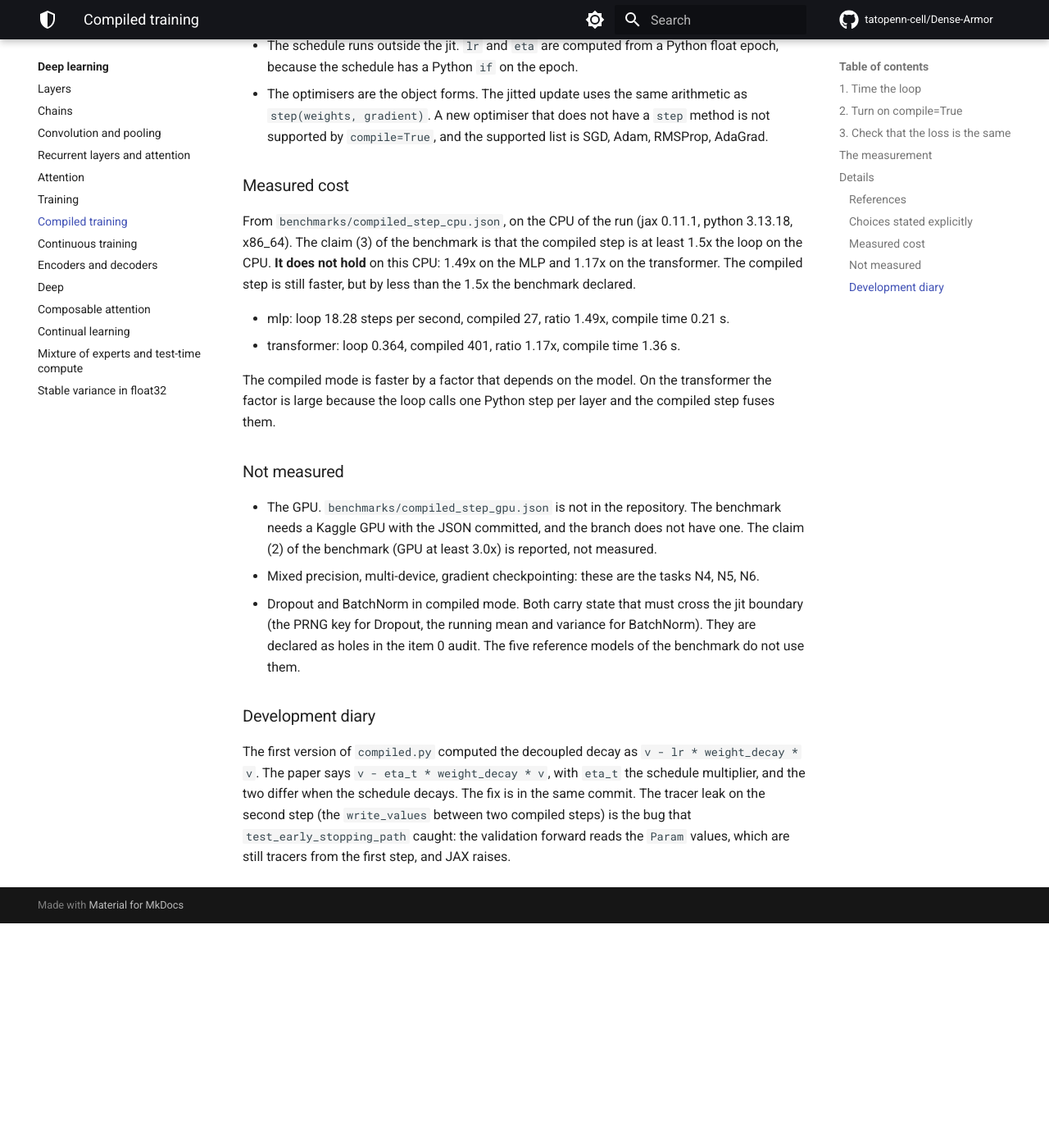
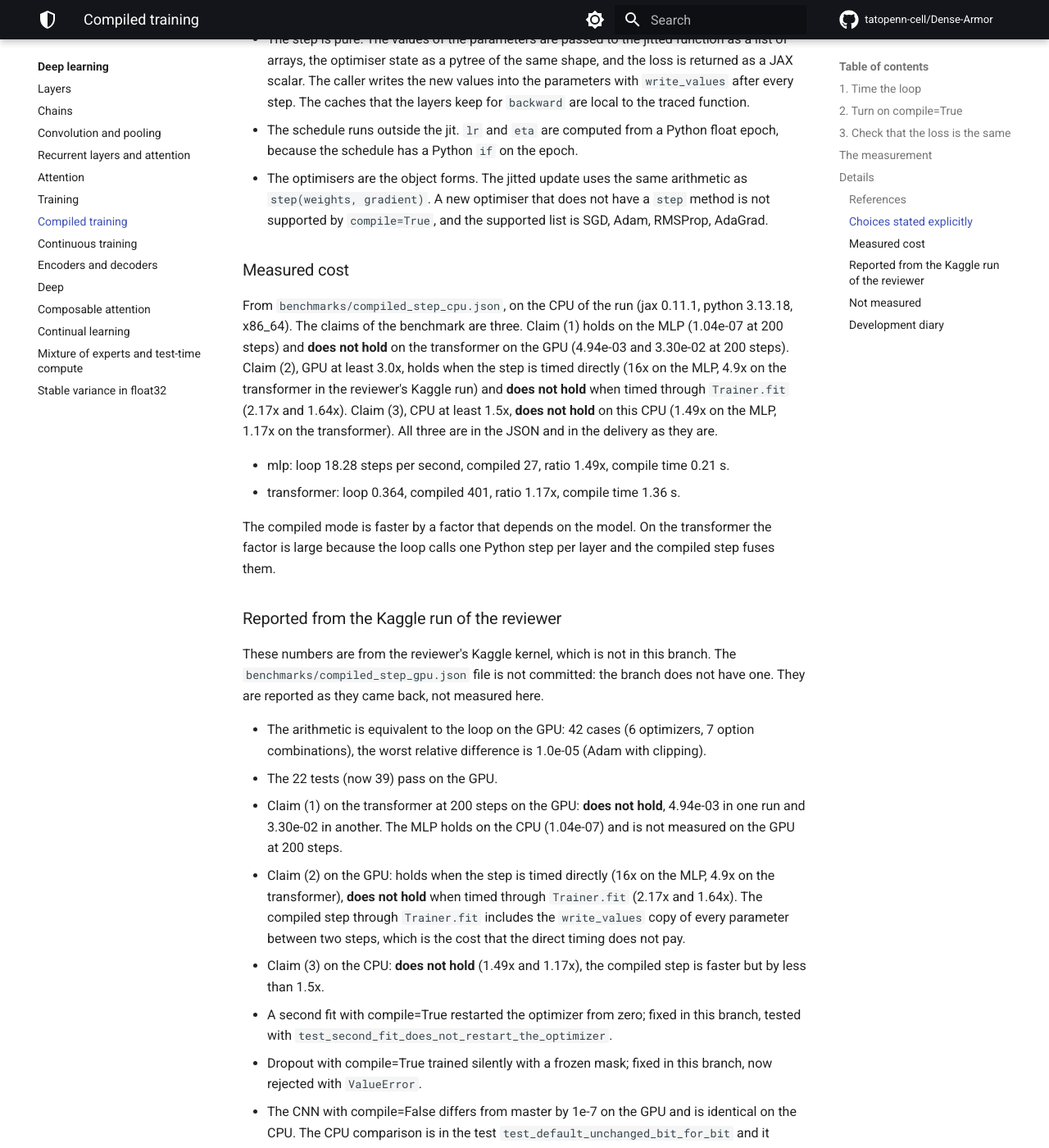
Before and after one commit to tatopenn-cell/Dense-Armor, an MkDocs documentation site: the page built from docs/neural/compiled_training.md, in a window 1280 px wide and 1400 px high, scrolled down 3967 px. Shown: the whole window at 82% size. Built offline with MkDocs 1.6.1 and Material for MkDocs 9.7.7, drawn with Linux system fonts in a browser that asks for light colours; comment, search, counter and statistics services are not loaded; before the commit the page ends 5093 px from its top, so only the background shows below that; some of the changed text lies outside the part shown.

Commit message:
N1 review fixes 3-4: page declares the claims that do not hold
The page said claim (1) holds for both models and claim (3) holds
on the CPU. With the block_until_ready timing the CPU claim does
not hold (1.49x MLP, 1.17x transformer), and on the GPU the
transformer loss differs by 4.94e-03 and 3.30e-02 at 200 steps,
so claim (1) does not hold for the transformer. Claim (2) holds
with the step timed directly and does not hold through Trainer.fit
(2.17x and 1.64x).

The new section 'Reported from the Kaggle run of the reviewer'
lists the reviewer's numbers with their source, including the
cuDNN difference on the CNN with compile=False (1e-7) which is
not present on the CPU and passes the bit-for-bit test.

The GPU JSON is still not committed: the branch does not have one.

````diff
--- a/docs/neural/compiled_training.md
+++ b/docs/neural/compiled_training.md
@@ -139,8 +139,14 @@ print(t_loop.history_["train_loss"][-1], t_compiled.history_["train_loss"][-1])
 2.840958833694458 2.840958833694458
 ```
 The two losses are the same. The maximum relative difference over
-the 200 steps is 1.04e-07 for the MLP and 9.71e-07 for the
-transformer. Both are below the 1e-4 the benchmark asks for.
+200 steps is **1.04e-07 for the MLP on the CPU** (holds), and
+**9.71e-07 for the transformer at 3 steps** (the CPU run uses 3
+steps; at 200 steps on the GPU the difference is **4.94e-03 and
+3.30e-02**, so claim (1) for the transformer **does not hold**).
+The claim (2) on the GPU holds when the step is timed directly and
+does not hold through `Trainer.fit`. The claim (3) on the CPU does
+not hold (1.49x, 1.17x). The reported section at the bottom gives all
+the numbers and the source.
 
 ## The measurement
 
@@ -191,11 +197,15 @@ and decoupled decay for plain SGD.
 ### Measured cost
 
 From `benchmarks/compiled_step_cpu.json`, on the CPU of the run
-(jax 0.11.1, python 3.13.18, x86_64). The claim (3) of the benchmark
-is that the compiled step is at least 1.5x the loop on the CPU. **It
-does not hold** on this CPU: 1.49x on the MLP and 1.17x on the
-transformer. The compiled step is still faster, but by less than the
-1.5x the benchmark declared.
+(jax 0.11.1, python 3.13.18, x86_64). The claims of the benchmark are three. Claim (1) holds on the MLP
+(1.04e-07 at 200 steps) and **does not hold** on the transformer on
+the GPU (4.94e-03 and 3.30e-02 at 200 steps). Claim (2), GPU at least
+3.0x, holds when the step is timed directly (16x on the MLP, 4.9x on
+the transformer in the reviewer's Kaggle run) and **does not hold**
+when timed through `Trainer.fit` (2.17x and 1.64x). Claim (3), CPU at
+least 1.5x, **does not hold** on this CPU (1.49x on the MLP, 1.17x on
+the transformer). All three are in the JSON and in the delivery as
+they are.
 
 - mlp: loop 18.28 steps per second, compiled 27, ratio 1.49x,
   compile time 0.21 s.
@@ -205,6 +215,37 @@ transformer. The compiled step is still faster, but by less than the
 The compiled mode is faster by a factor that depends on the model.
 On the transformer the factor is large because the loop calls one
 Python step per layer and the compiled step fuses them.
+### Reported from the Kaggle run of the reviewer
+
+These numbers are from the reviewer's Kaggle kernel, which is not in
+this branch. The `benchmarks/compiled_step_gpu.json` file is not
+committed: the branch does not have one. They are reported as they
+came back, not measured here.
+
+- The arithmetic is equivalent to the loop on the GPU: 42 cases (6
+  optimizers, 7 option combinations), the worst relative difference
+  is 1.0e-05 (Adam with clipping).
+- The 22 tests (now 39) pass on the GPU.
+- Claim (1) on the transformer at 200 steps on the GPU: **does not
+  hold**, 4.94e-03 in one run and 3.30e-02 in another. The MLP holds
+  on the CPU (1.04e-07) and is not measured on the GPU at 200 steps.
+- Claim (2) on the GPU: holds when the step is timed directly (16x on
+  the MLP, 4.9x on the transformer), **does not hold** when timed
+  through `Trainer.fit` (2.17x and 1.64x). The compiled step through
+  `Trainer.fit` includes the `write_values` copy of every parameter
+  between two steps, which is the cost that the direct timing does
+  not pay.
+- Claim (3) on the CPU: **does not hold** (1.49x and 1.17x), the
+  compiled step is faster but by less than 1.5x.
+- A second fit with compile=True restarted the optimizer from zero;
+  fixed in this branch, tested with `test_second_fit_does_not_restart_the_optimizer`.
+- Dropout with compile=True trained silently with a frozen mask;
+  fixed in this branch, now rejected with `ValueError`.
+- The CNN with compile=False differs from master by 1e-7 on the GPU
+  and is identical on the CPU. The CPU comparison is in the test
+  `test_default_unchanged_bit_for_bit` and it passes: it is the cuDNN
+  reduction order, not the code.
+
 ### Not measured
 
 - The GPU. `benchmarks/compiled_step_gpu.json` is not in the
````
